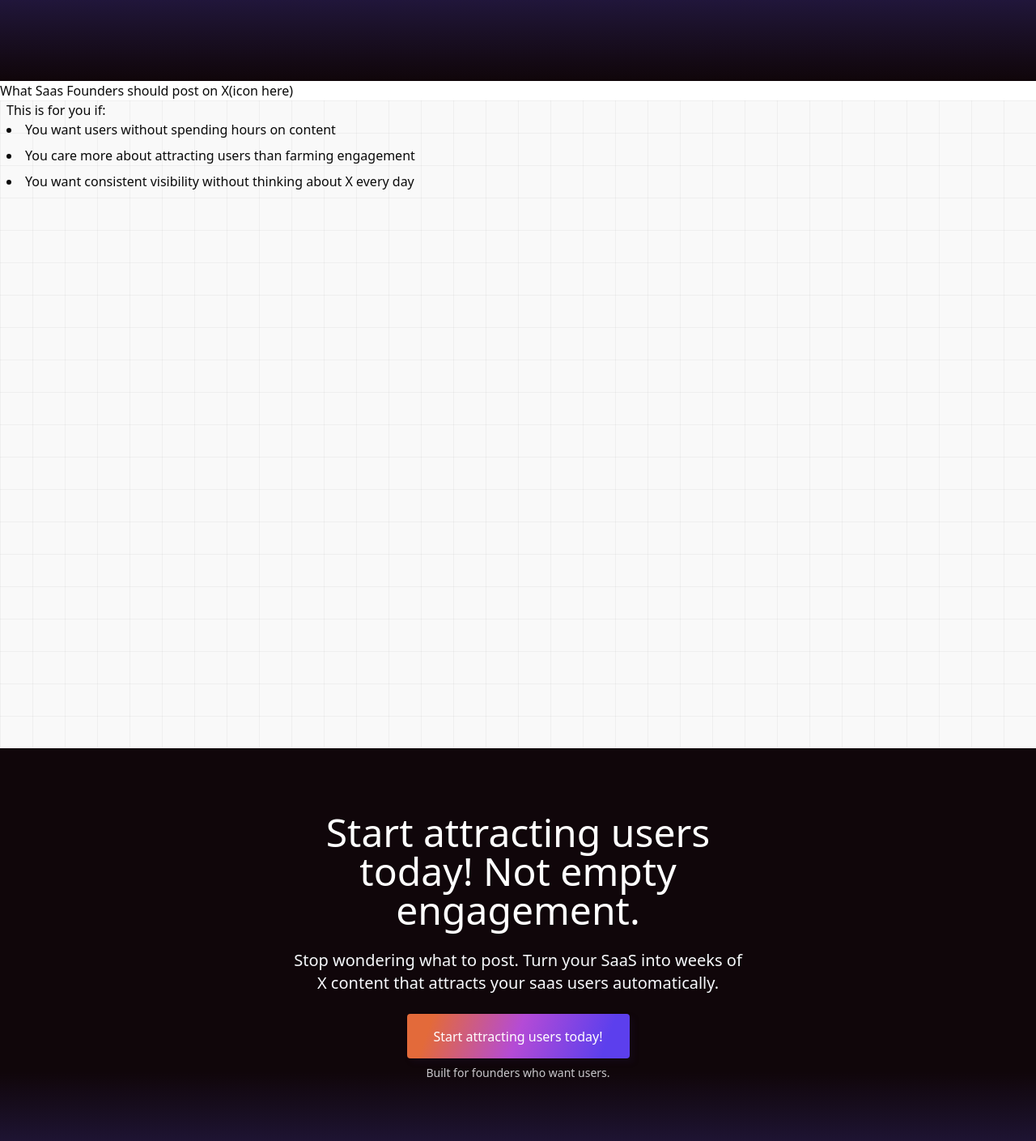
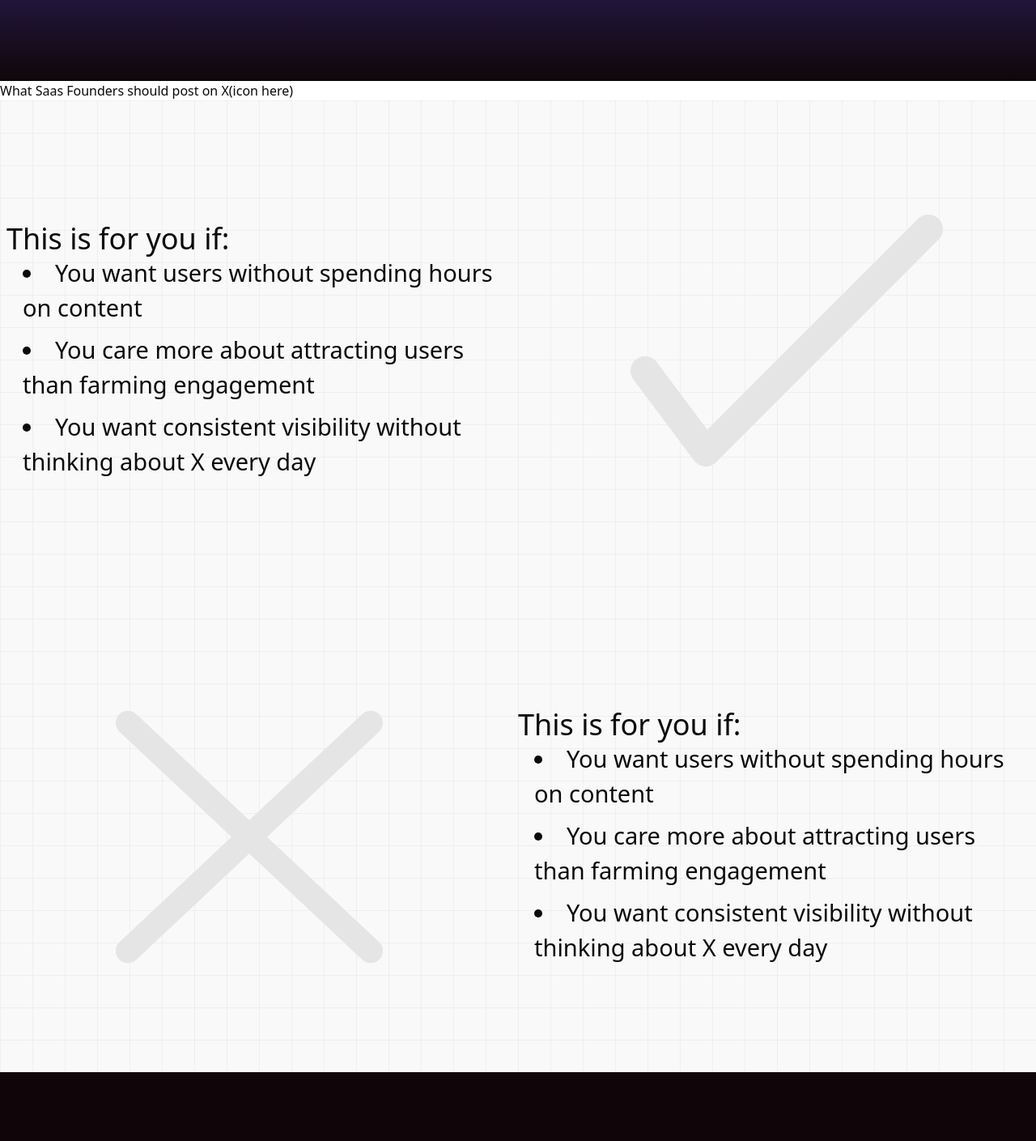
Before and after one commit to Jahswill-web-dev/BlogO-fullstack, a Next.js app: page / in a window 1280 px wide. Shown: the part 700-2109 px from the top of the page at 81% size. Built offline with nearby package versions, Linux system fonts and the light colour scheme.

Commit message:
made some changes to who its for section

```diff
--- a/src/components/landingPage/landingPage.tsx
+++ b/src/components/landingPage/landingPage.tsx
@@ -35,7 +35,7 @@ export default function LandingPage() {
             </div>
             {/* Who Its for section */}
             <div className="
-                h-screen bg-[#F9F9F9]
+                h-[150vh] bg-[#F9F9F9]
                 bg-[linear-gradient(to_right,rgba(0,0,0,0.04)_1px,transparent_1px),linear-gradient(to_bottom,rgba(0,0,0,0.04)_1px,transparent_1px)]
                 bg-size-[40px_40px]
                 ">
--- a/src/components/landingPage/sections/whoItsForSection.tsx
+++ b/src/components/landingPage/sections/whoItsForSection.tsx
@@ -1,25 +1,54 @@
+import Image from "next/image";
+
 export default function WhoItsForSection() {
     return (
-        <div>
+        <div className="h-full flex flex-col justify-around">
             {/* Who its for section */}
-            <div>
+            <div className="flex items-center">
                 {/* text */}
-                <div>
-                    <h2>This is for you if:</h2>
-                    <ul className="list-disc list-inside space-y-2">
+                <div className="w-1/2">
+                    <h2 className="text-4xl">This is for you if:</h2>
+                    <ul className="ml-5 list-disc list-inside space-y-2 text-[29px]">
                         <li>You want users without spending hours on content</li>
                         <li>You care more about attracting users than farming engagement</li>
                         <li>You want consistent visibility without thinking about X every day</li>
                     </ul>
                 </div>
                 {/* Image */}
+                <div className="w-1/2">
+                    <Image
+                        src="/check.svg"
+                        width={600}
+                        height={600}
+                        className="w-[408] h-[408] ml-auto"
+                        alt="Who Its For Image"
+                    />
+                </div>
                 <div>
 
                 </div>
             </div>
             {/* Who its not for section */}
-            <div>
-
+            <div className="flex flex-row-reverse items-center">
+                {/* text */}
+                <div className="w-1/2">
+                    <h2 className="text-4xl">This is for you if:</h2>
+                    <ul className="ml-5 list-disc list-inside space-y-2 text-[29px]">
+                        <li>You want users without spending hours on content</li>
+                        <li>You care more about attracting users than farming engagement</li>
+                        <li>You want consistent visibility without thinking about X every day</li>
+                    </ul>
+                </div>
+                {/* Image */}
+                <div className="w-1/2">
+                    <Image
+                        src="/x.svg"
+                        width={600}
+                        height={600}
+                        className="w-[408] h-[408] mr-auto"
+                        alt="Who Its For Image"
+                    />
+                </div>
             </div>
         </div>
     )
```
Also changed, not shown: public/check.svg (added), public/x.svg (added).
